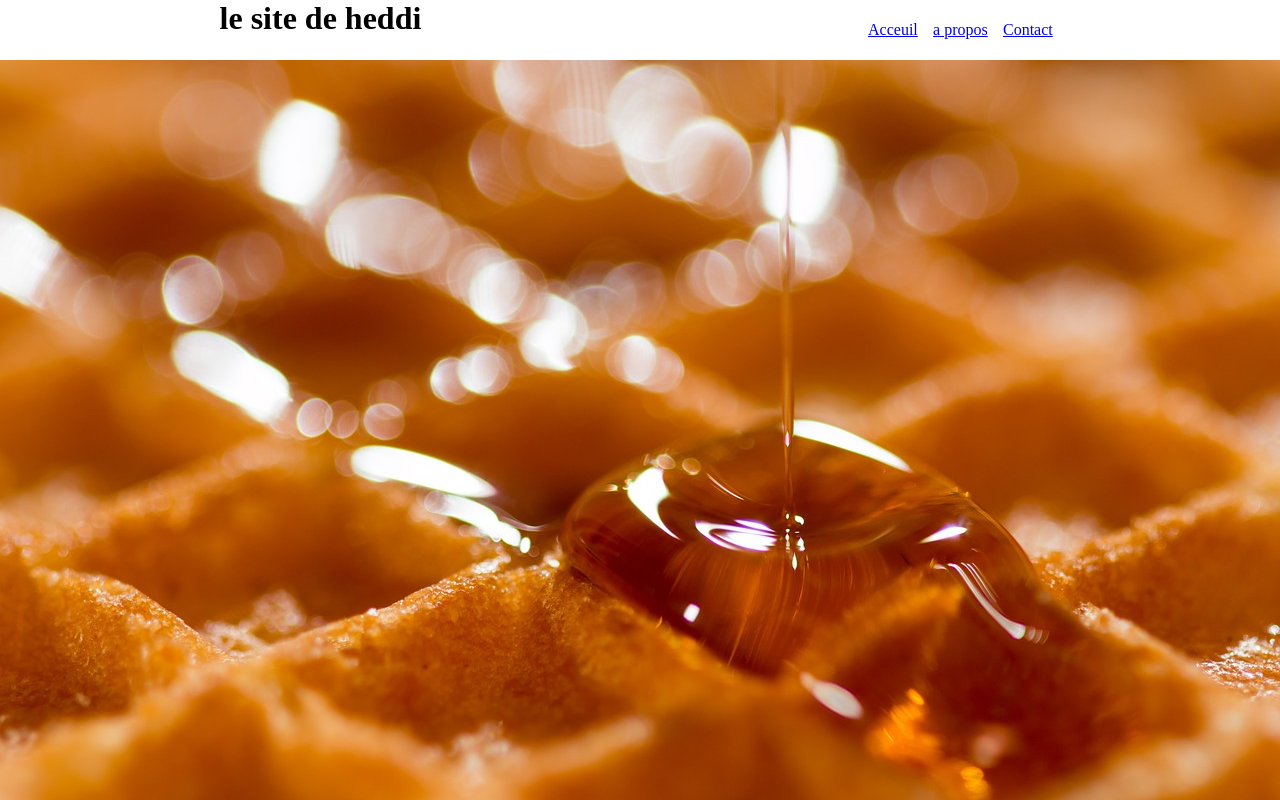
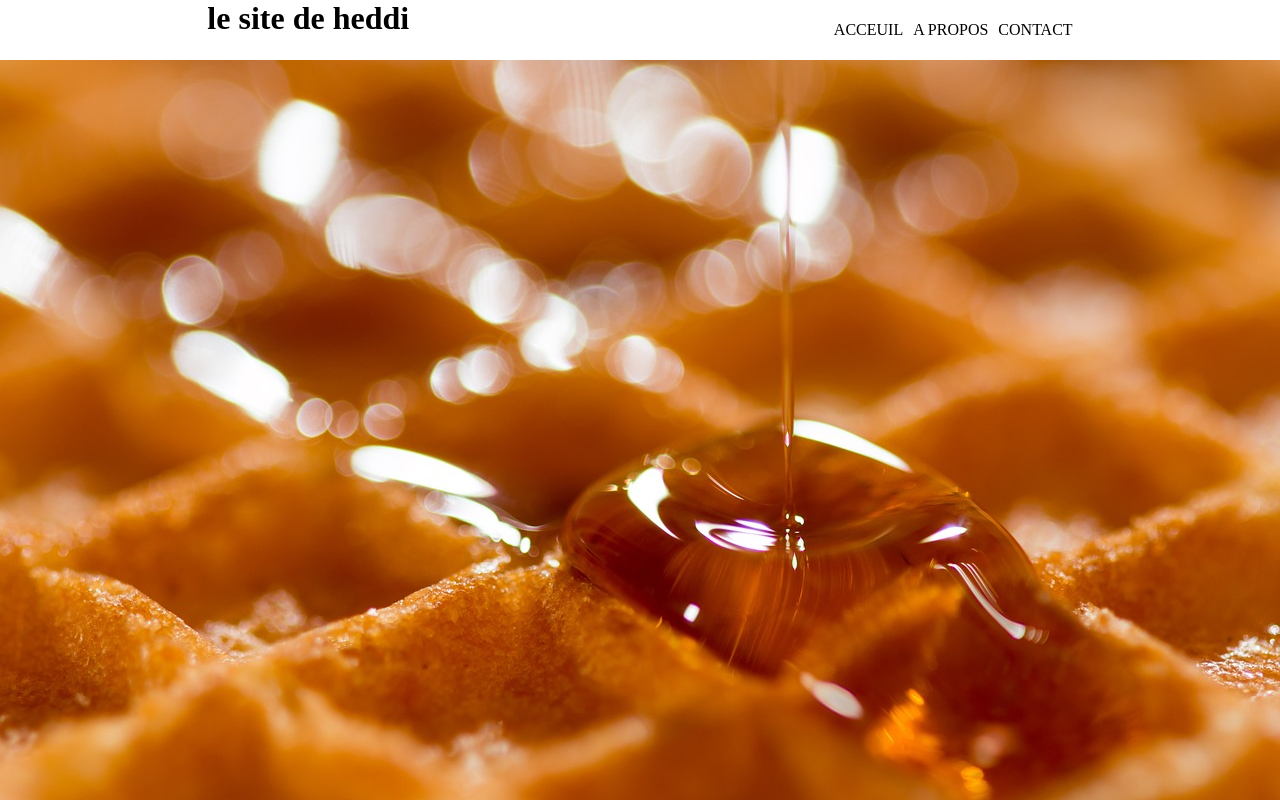
Before and after one commit to edition0ne/ITAKA, a plain HTML site: page index.html in a window 1280 px wide. Shown: the top 800 px of the page. Drawn offline with Linux system fonts and the light colour scheme.

Commit message:
maj site

```diff
--- a/index.html
+++ b/index.html
@@ -10,12 +10,11 @@
 <!--titre du site-->
 <h1 class="no-padding-margin"id="logo-title">le site de heddi</h1>
 <!--navigation-->
-<nav class="flex-base flex-center">
-  <ul class="flex-base flex-center  no-padding-margin list-no-style menu buttons">
-
-<li><a href="#">Acceuil</a></li>
-<li><a href="#">a propos</a></li>
-<li><a href="#">Contact</a></li>
+<nav class="flex-base flex-center full-height">
+  <ul class="flex-base no-padding-margin list-no-style menu-buttons full-height">
+    <li class="full-height flex-base flex-center"><a href="#">Acceuil</a></li>
+    <li class="full-height flex-base flex-center"><a href="#">A propos</a></li>
+    <li class="full-height flex-base flex-center"><a href="#">Contact</a></li>
   </ul>
  </nav>
 </header>
--- a/style.css
+++ b/style.css
@@ -1,10 +1,12 @@
 header {
   height: 60px
 }
-.flex-base{
-display: flex;
-flex-direction: row;
-justify-content: space-around;
+.full-height {
+ height:100%
+}
+.flex-base {
+ display: flex;
+ justify-content: space-around;
 }
 .flex-center{
   align-items: center;
@@ -12,9 +14,23 @@ justify-content: space-around;
 .menu-buttons>li>a {
   text-decoration: none;
   color: black;
+  text-transform: uppercase;
+}
+.menu-buttons>li{
+padding-left: :10px;
+padding-left:10px }
+
+.menu-buttons>li:hover, .menu-buttons>li:hover>a {
+background-color: black;
+color:white;
+}
+
+.menu-buttons>li:hover{
+  background-color: black;
+  color:white;
 }
 ul.flex-center{
-  width:200px;
+  width:300px;
 }
 .no-padding-margin{
   margin: 0;
```
